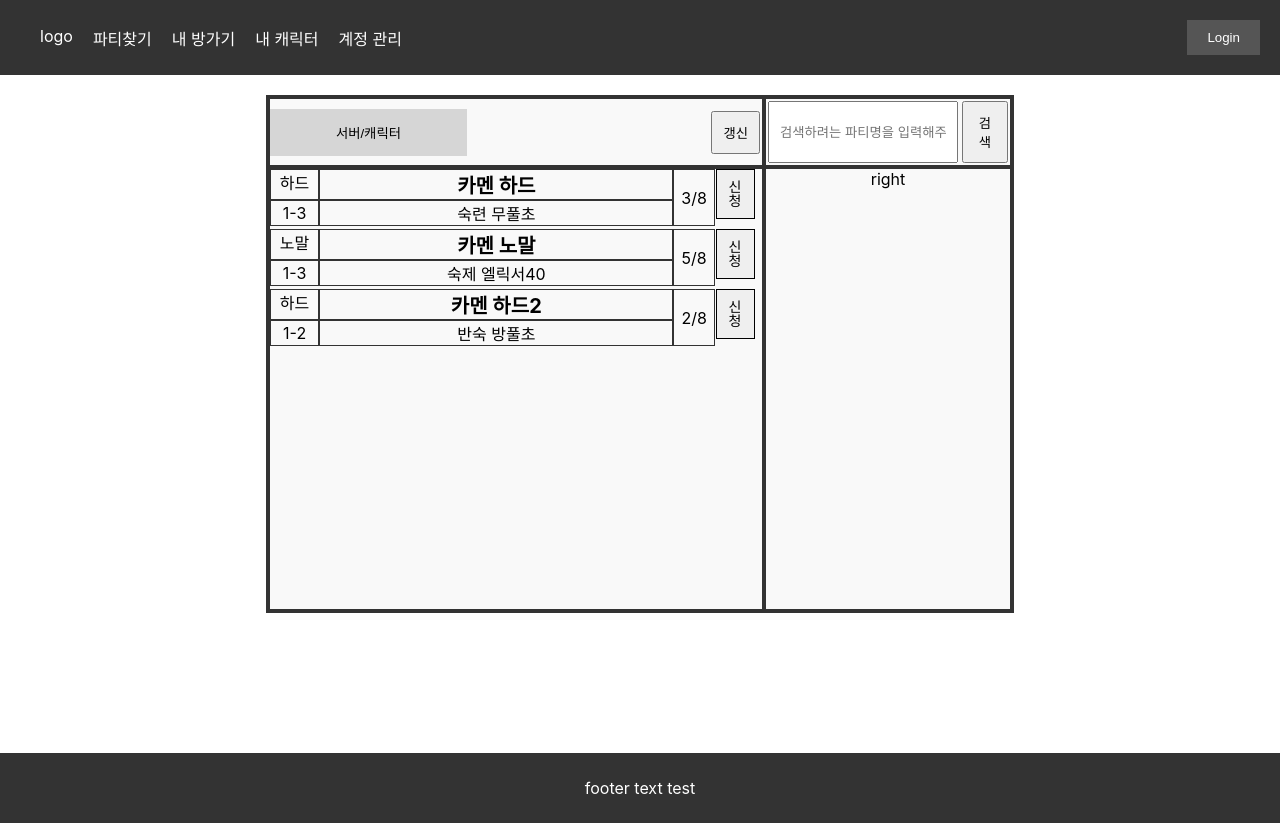
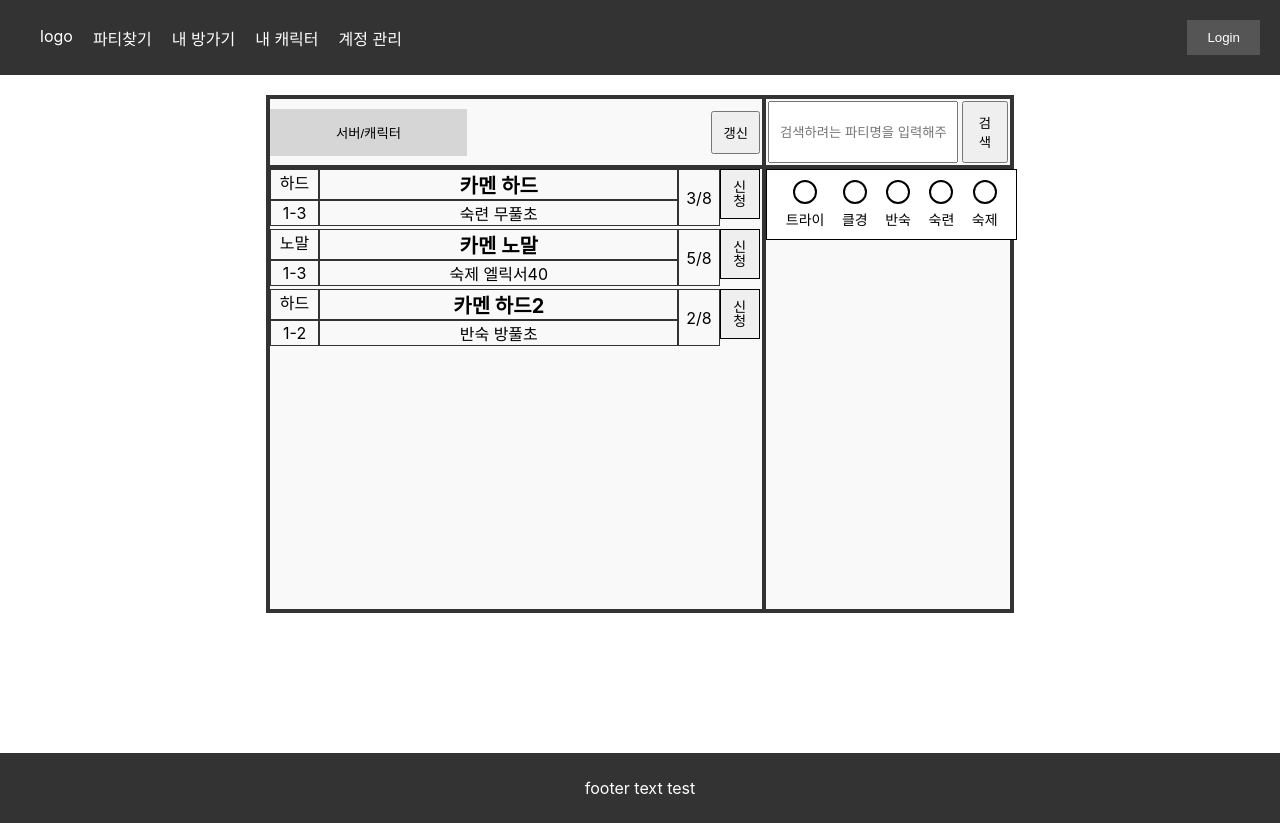
Before and after one commit to bsko98/lostark-party-page, a React (Create React App) app: page / in a window 1280 px wide. Built offline with nearby package versions, Linux system fonts and the light colour scheme.

Commit message:
이제 숙련도도 밑에 부분 만들어야함

```diff
--- a/src/components/PartyMain.css
+++ b/src/components/PartyMain.css
@@ -65,7 +65,7 @@
 }
 .partycontainer {
     display: grid;
-    grid-template-columns: 10% 72% 10% 8%;
+    grid-template-columns: 10% 73% 10% 8%;
     grid-template-rows: auto auto;
     width: 100%;
     border-top: 0px;
--- a/src/components/PartyMain.js
+++ b/src/components/PartyMain.js
@@ -3,20 +3,38 @@ import './PartyMain.css';
 import { useNavigate } from 'react-router-dom';
 import { useState } from 'react';
 import Modal from './Modal';
+import SkillIndicator from './SkillIndicator.js';
 
 const PartyMain = () => {
-  const [isModalOpen, setIsModalOpen] = useState(false);
-  const containers = [
+
+  const dataContainers = [
     { id: 1, difficulty: "하드", title: "카멘 하드", people: "3/8", range: "1-3", tags: ["숙련", "무풀초"] },
     { id: 2, difficulty: "노말", title: "카멘 노말", people: "5/8", range: "1-3", tags: ["숙제", "엘릭서40"] },
     { id: 3, difficulty: "하드", title: "카멘 하드2", people: "2/8", range: "1-2", tags: ["반숙", "방풀초"] },
 
   ];
+  const [isModalOpen, setIsModalOpen] = useState(false);
+  const [filteredContainers, setFilteredContainers] = useState(dataContainers);
+  const [selectedSkills, setSelectedSkills] = useState([]);
   const boxStyle = {
     border: "1px solid #333",
 
     textAlign: "center",
   };
+
+  const handleSelectTags = (skills) => {
+    setSelectedSkills(skills);
+    console.log(skills)
+  };//숙련도 가져오기
+  const handleSearch = () => {
+    if (selectedSkills.length > 0) {
+      setFilteredContainers(dataContainers.filter(item =>
+        item.tags.some(tag => selectedSkills.includes(tag))
+      ));
+    } else {
+      setFilteredContainers(dataContainers);
+    }
+  };// 검색 버튼 눌러서 필터 적용
   return (
     <div className = "maincontainer">
       <div className = "box">
@@ -34,7 +52,7 @@ const PartyMain = () => {
       </div>
       <div className = "box">
         <div className = "leftcontainer">
-        {containers.map((item) => (
+        {dataContainers.map((item) => (
         <div className="partycontainer" key={item.id}>
           <div className="difficulty" style={boxStyle}>{item.difficulty}</div>
           <div className="title" style={boxStyle}>{item.title}</div>
@@ -51,7 +69,7 @@ const PartyMain = () => {
       </div>
       <div className = "box">
         <div className = "rightcontainer">
-          right
+        <SkillIndicator onSelectTags={handleSelectTags} />
 
         </div>
       </div>
--- /dev/null
+++ b/src/components/SkillIndicator.css
@@ -0,0 +1,65 @@
+.step-container {
+    display: flex;
+    justify-content: space-between;
+    align-items: center;
+    padding: 10px;
+    border: 1px solid black;
+    background-color: white;
+    position: relative;
+    width: 94%;
+    max-width: 100%;
+}
+
+.step {
+    display: flex;
+    flex-direction: column;
+    align-items: center;
+    position: relative;
+    flex-grow: 1;
+}
+
+.radio-hidden {
+    display: none;
+}
+
+.circle {
+    width: 20px;
+    height: 20px;
+    border-radius: 50%;
+    border: 2px solid black;
+    background-color: white;
+    display: flex;
+    align-items: center;
+    justify-content: center;
+    cursor: pointer;
+    transition: background-color 0.3s ease;
+    position: relative;
+    z-index: 2;
+}
+
+.circle.selected {
+    background-color: black;
+}
+
+.line {
+    position: absolute;
+    top: 25%;
+    left: 50%;
+    transform: translateX(0);
+    width: 100%;
+    max-width: 15vw;
+    height: 2px;
+    background-color: black;
+    z-index: 1;
+    visibility: hidden;
+}
+
+.step .circle.selected + .line {
+    visibility: visible;
+}
+
+.step-label {
+    margin-top: 5px;
+    font-size: 14px;
+    text-align: center;
+}
--- /dev/null
+++ b/src/components/SkillIndicator.js
@@ -0,0 +1,69 @@
+import React, { useState } from 'react';
+import './SkillIndicator.css';
+
+const SkillIndicator = ({ onSelectTags }) => {
+  const skills = ["트라이", "클경", "반숙", "숙련", "숙제"];
+  const [selectedSkills, setSelectedSkills] = useState([]);
+
+  const handleChange = (index) => {
+    let newSelected = [...selectedSkills];
+
+    if (newSelected.includes(index)) {
+      newSelected = newSelected.filter(i => i !== index);
+    } else {
+      if (newSelected.length < 2) {
+        newSelected.push(index);
+      } else {
+        newSelected = [index];
+      }
+    }
+
+    setSelectedSkills(newSelected);
+
+    if (newSelected.length === 2) {
+      const minIndex = Math.min(...newSelected);
+      const maxIndex = Math.max(...newSelected);
+      const selectedRange = skills.slice(minIndex, maxIndex + 1);
+      onSelectTags(selectedRange);
+    } else if (newSelected.length === 1) {
+      onSelectTags([skills[newSelected[0]]]);
+    } else {
+      onSelectTags([]);
+    }
+  };
+
+  return (
+    <div className="step-container">
+      {skills.map((skill, index) => (
+        <div key={index} className="step">
+          <input
+            type="checkbox"
+            id={`step-${index}`}
+            className="radio-hidden"
+            checked={selectedSkills.includes(index)}
+            onChange={() => handleChange(index)}
+          />
+          <label htmlFor={`step-${index}`} className={`circle ${selectedSkills.includes(index) ? "selected" : ""}`}></label>
+          <span className="step-label">{skill}</span>
+
+          {index < skills.length - 1 && (
+            <div
+              className="line"
+              style={{
+                visibility:
+                  selectedSkills.length === 2 &&
+                  index >= Math.min(...selectedSkills) &&
+                  index < Math.max(...selectedSkills)
+                    ? "visible"
+                    : "hidden",
+              }}
+            ></div>
+          )}
+        </div>
+      ))}
+
+    </div>
+  );
+};
+
+export default SkillIndicator;
```
